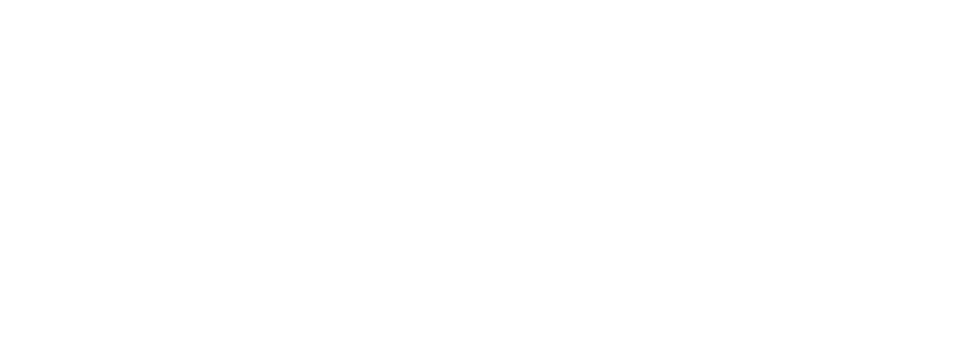
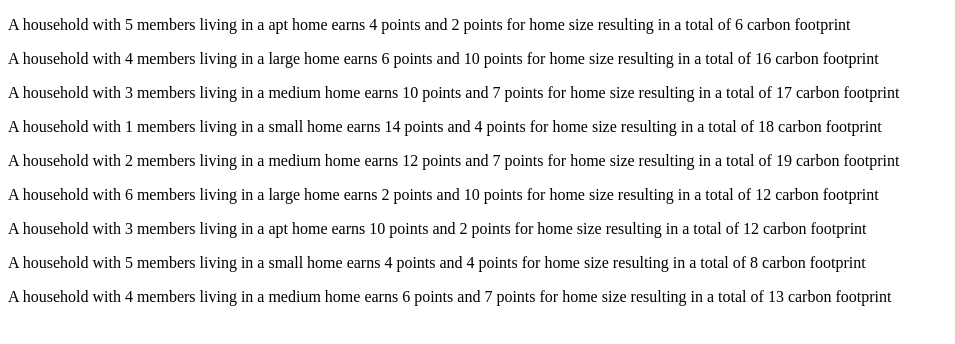
Before and after one commit to CIT93/JosueC-pub, a plain HTML site: page w4/index.html in a window 1280 px wide. Shown: the whole page, without its empty margins (0-955 px from the left). Drawn offline with Linux system fonts and the light colour scheme.

Commit message:
updated output to DOM

```diff
--- a/w4/index.html
+++ b/w4/index.html
@@ -7,6 +7,7 @@
     <script defer src="main.js"></script>
 </head>
 <body>
+    <div id="output"></div>
 
 </body>
 </html>
--- a/w4/main.js
+++ b/w4/main.js
@@ -39,8 +39,14 @@ function start(houseHoldMembers, houseSize) {
   cfpData.push([houseHoldMembers, houseSize, houseHoldPTS, houseSizePTS, total]);
 }
 
-function displayOutput(){
-
+function displayOutput() {
+    for (arr of cfpData){
+        console.log(arr)
+        const output = document.getElementById("output");
+        const newP = document.createElement("p");
+        newP.textContent = `A household with ${arr[0]} members living in a ${arr[1]} home earns ${arr[2]} points and ${arr[3]} points for home size resulting in a total of ${arr[4]} carbon footprint `;
+        output.appendChild(newP)
+    }
 }
 
 start(5, "apt");
```
